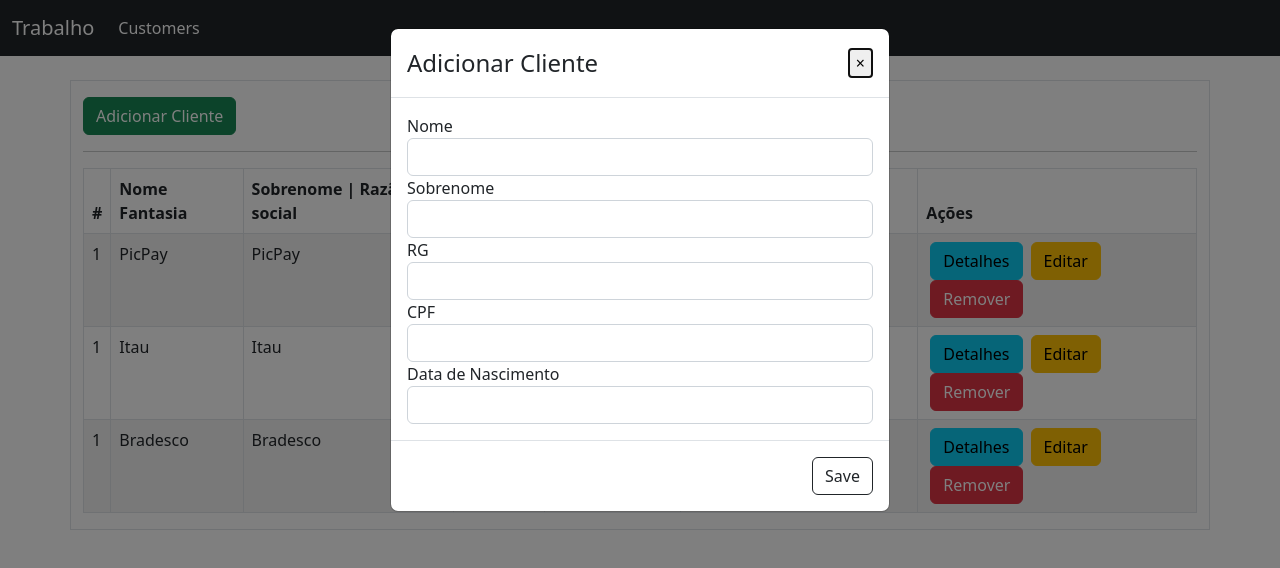
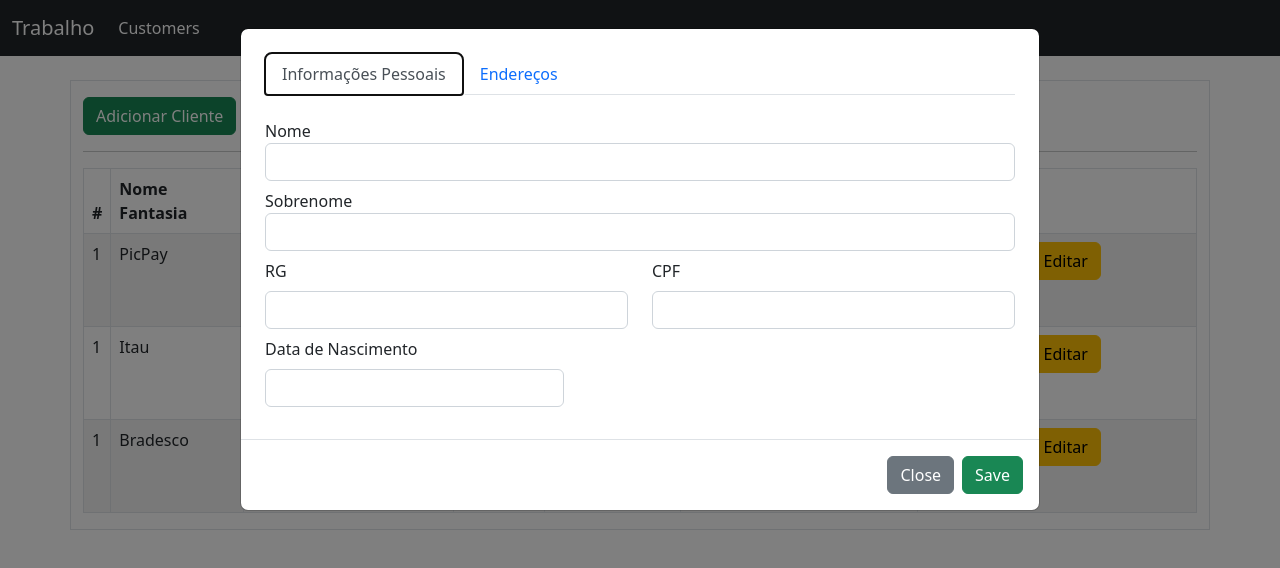
Before and after one commit to ThiagoKrz/Trabalho-Topicos-4si, an Angular app in the folder front-end/: page / in a window 1280 px wide. Both pictures are taken after a click on the button "Adicionar Cliente". Shown: the top 568 px of the page. Built offline with nearby package versions, Linux system fonts and the light colour scheme.

Commit message:
feat: adicionado o formulario de cadastro

```diff
--- a/front-end/src/app/app.module.ts
+++ b/front-end/src/app/app.module.ts
@@ -18,8 +18,7 @@ import { FormsModule } from '@angular/forms';
     AppRoutingModule,
     NgbModule,
     HttpClientModule,
-    FormsModule,
-    NgbModule
+    FormsModule
   ],
   providers: [],
   bootstrap: [AppComponent]
--- a/front-end/src/app/customer/customer.component.css
+++ b/front-end/src/app/customer/customer.component.css
@@ -0,0 +1,7 @@
+
+.table-wrapper-scroll-y {
+    position: relative;
+    height: 110px;
+    overflow: auto;
+    display: block;
+}
--- a/front-end/src/app/customer/customer.component.html
+++ b/front-end/src/app/customer/customer.component.html
@@ -35,64 +35,147 @@
 
   <ng-template #content let-modal>
 
-    <div class="modal-header">
+    <!-- <div class="modal-header">
       <h4 class="modal-title" id="modal-basic-title">Adicionar Cliente</h4>
-      <button type="button" class="close" aria-label="Close" (click)="modal.dismiss('Cross click')">
-        <span aria-hidden="true">&times;</span>
-      </button>
-    </div>
+    </div> -->
 
-    <div class="modal-body">
+    <div class="modal-body p-4">
+      <ul ngbNav #nav="ngbNav" class="nav-tabs">
+
+
+        <li ngbNavItem>
+          <a ngbNavLink>Informações Pessoais</a>
+          <ng-template ngbNavContent>
+
             <form>
               <div class="form-group">
+
+                <br>
+
                 <label for="nome">Nome</label>
-          <div class="input-group">
+                <div class="input-group mb-2">
                   <input id="nome" class="form-control" >
                 </div>
 
                 <label for="sobrenome">Sobrenome</label>
-          <div class="input-group">
+                <div class="input-group mb-2">
                   <input id="sobrenome" class="form-control" >
                 </div>
 
-          <label for="rg">RG</label>
-          <div class="input-group">
+
+                <div class="row">
+                  <div class="col mb-2">
+                    <label for="rg" class="form-label">RG</label>
                     <input id="rg" class="form-control" >
                   </div>
 
-          <label for="cpf">CPF</label>
-          <div class="input-group">
+                  <div class="col mb-2">
+                    <label for="cpf" class="form-label">CPF</label>
                     <input id="cpf" class="form-control" >
                   </div>
+                </div>
 
-          <label for="DataNascimento">Data de Nascimento</label>
-          <div class="input-group">
+                <div class="row">
+                  <div class="col-md-5 mb-2">
+                    <label for="DataNascimento" class="form-label">Data de Nascimento</label>
                     <input id="DataNascimento" class="form-control" >
                   </div>
                 </div>
+              </div>
             </form>
+
+          </ng-template>
+        </li>
+
+
+        <li ngbNavItem>
+          <a ngbNavLink>Endereços</a>
+          <ng-template ngbNavContent>
+
+             <form class="pt-3">
+              <div class="form-inline">
+                <label for="titulo">Titulo</label>
+                <div class="input-group mb-2">
+                  <input id="titulo" class="form-control" >
+                </div>
+
+                <div class="row">
+                  <div class="col mb-2">
+                    <label for="cep" class="form-label">CEP</label>
+                    <input id="cep" class="form-control" >
+                  </div>
+
+                  <div class="col mb-2">
+                    <label for="ibge" class="form-label">IBGE</label>
+                    <input id="ibge" class="form-control" >
+                  </div>
+                </div>
+
+                <div class="row">
+                  <div class="col-md-2 mb-2">
+                    <label for="uf" class="form-label">UF</label>
+                    <input id="uf" class="form-control" >
+                  </div>
+
+                  <div class="col mb-2">
+                    <label for="cidade" class="form-label">Cidade</label>
+                    <input id="cidade" class="form-control" >
+                  </div>
+                </div>
+
+                <div class="row">
+                  <div class="col mb-2">
+                  <label for="logradouro" class="form-label">Logradouro </label>
+                  <input id="logradouro" class="form-control" >
+                </div>
+
+                <div class="col mb-2">
+                  <label for="bairro" class="form-label">Bairro</label>
+                  <input id="bairro" class="form-control" >
+                </div>
+                </div>
+
+                <button type="submit" class="btn btn-primary mt-2">Adicionar Endereço</button>
+              </div>
+            </form>
+
+            <hr>
+
+            <div class="table-wrapper-scroll-y">
+              <table class= "table" >
+                <thead>
+                <tr>
+                  <!-- <th>#</th>  -->
+                  <th>Titulo</th>
+                  <th>Cidade</th>
+                  <th>UF</th>
+                  <th>Ações</th>
+                </tr>
+                </thead>
+                <tbody>
+                <tr>
+                <!-- <tr  *ngFor= "let customer of customers" >  -->
+                  <!-- <td><span>{{customer.id}}</span></td> -->
+                  <td class="col-md-4"><span>Minha casa é a</span></td>
+                  <td class="col-md-4"><span>Rio de Janeiroooooooooo</span></td>
+                  <td class="col-md-1"><span>RO</span></td>
+                  <td class="col-md-3">
+                    <a class="btn btn-sm btn-warning mx-1" href="#" role="button">Editar</a>
+                    <a class="btn btn-sm btn-danger mx-1" href="#" role="button">Remover</a>
+                  </td>
+                </tr>
+                </tbody>
+              </table>
+            </div>
+
+          </ng-template>
+        </li>
+      </ul>
+      <div [ngbNavOutlet]="nav"></div>
+
     </div>
     <div class="modal-footer">
-      <button type="button" class="btn btn-outline-dark" (click)="modal.close('Save click')">Save</button>
-    </div>
-  </ng-template><ng-template #content let-modal>
-    <div class="modal-header">
-      <h4 class="modal-title" id="modal-basic-title">New Friend</h4>
-      <button type="button" class="close" aria-label="Close" (click)="modal.dismiss('Cross click')">
-        <span aria-hidden="true">&times;</span>
-      </button>
-    </div>
-    <div class="modal-body">
-      <form>
-        <div class="form-group">
-          <label for="firstname">Firstname</label>
-          <div class="input-group">
-            <input id="firstname" class="form-control" >
-          </div>
-        </div>
-      </form>
-    </div>
-    <div class="modal-footer">
-      <button type="button" class="btn btn-outline-dark" (click)="modal.close('Save click')">Save</button>
+      <button type="button" class="btn btn-secondary" data-bs-dismiss="modal" (click)="modal.dismiss('Cross click')">Close</button>
+      <button type="button" class="btn btn-success" (click)="modal.close('Save click')">Save</button>
     </div>
   </ng-template>
--- a/front-end/src/app/customer/customer.component.ts
+++ b/front-end/src/app/customer/customer.component.ts
@@ -61,7 +61,7 @@ export class CustomerComponent implements OnInit {
   }
 
   open(content: any) {
-    this.modalService.open(content, {ariaLabelledBy: 'modal-basic-title'}).result.then((result) => {
+    this.modalService.open(content, {ariaLabelledBy: 'modal-basic-title', size: 'lg'}).result.then((result) => {
       this.closeResult = `Closed with: ${result}`;
     }, (reason) => {
       this.closeResult = `Dismissed ${this.getDismissReason(reason)}`;
```
Lines whose indentation alone changed are shown as unchanged.
